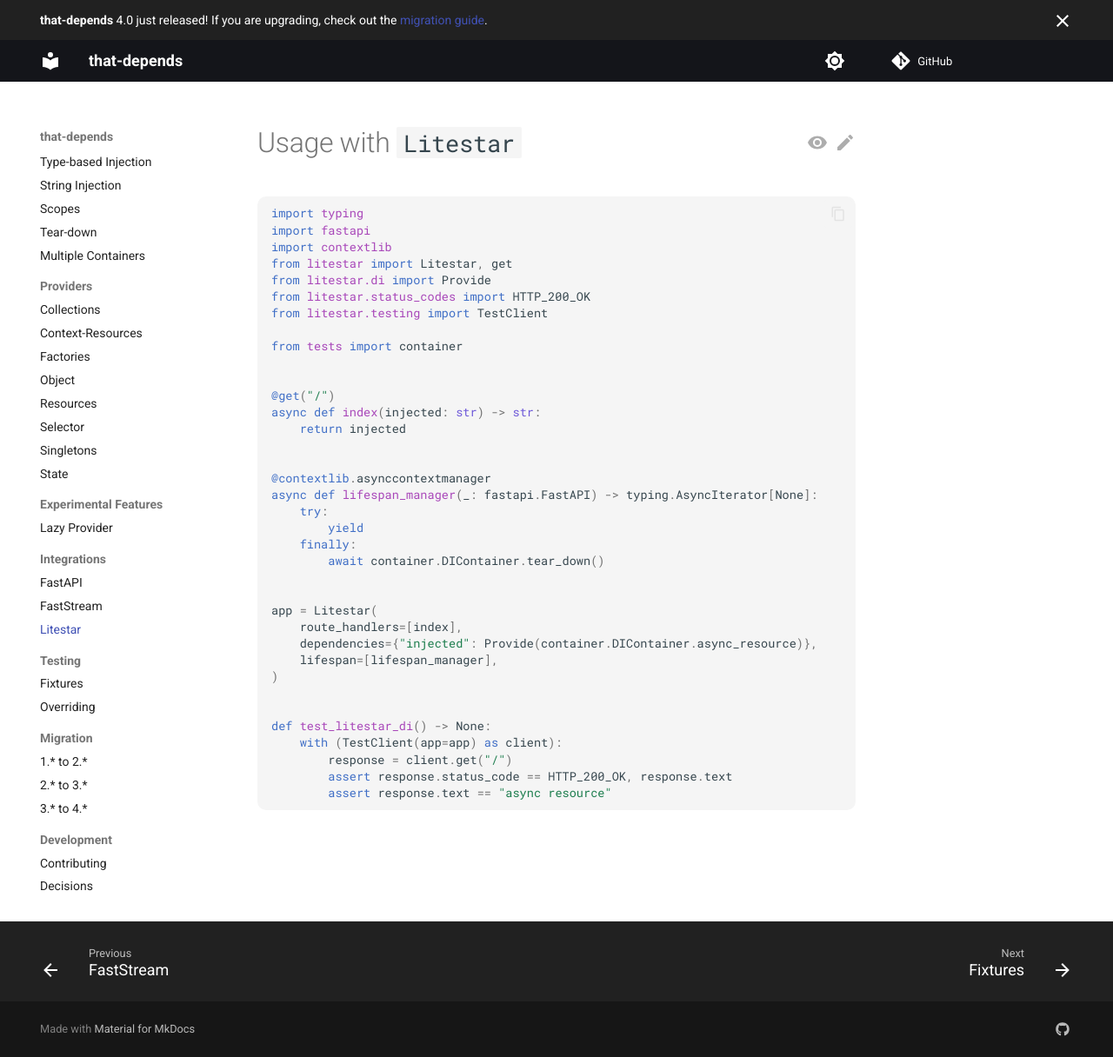
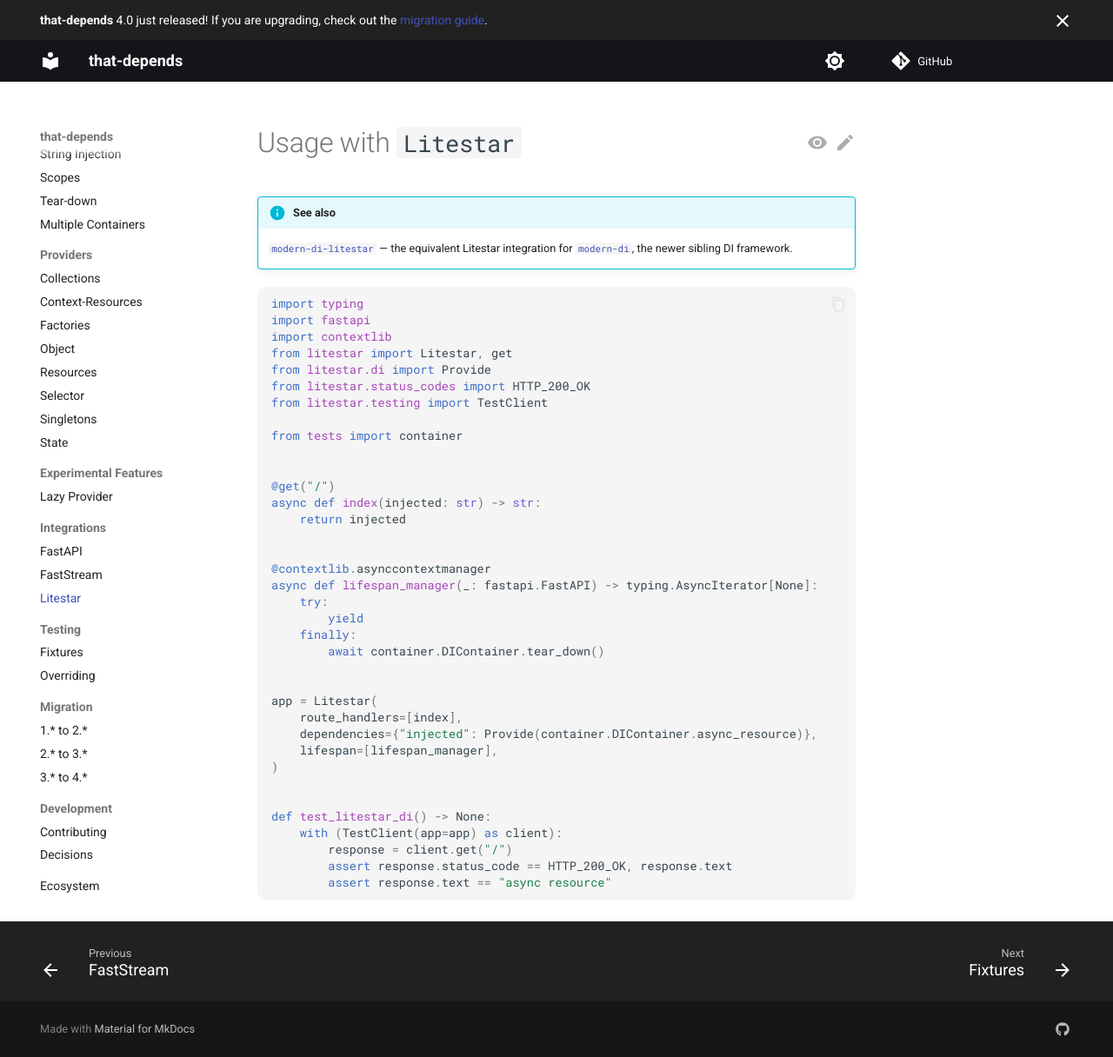
Before and after one commit to modern-python/that-depends, an MkDocs documentation site: the page built from docs/integrations/litestar.md, in a window 1280 px wide and 1216 px high. Shown: the whole window at 87% size. Built offline with MkDocs 1.6.1 and Material for MkDocs 9.7.7, drawn with Linux system fonts in a browser that asks for light colours; comment, search, counter and statistics services are not loaded.

Commit message:
add links to ecosystem and modern-di

````diff
--- a/docs/integrations/litestar.md
+++ b/docs/integrations/litestar.md
@@ -1,4 +1,9 @@
 # Usage with `Litestar`
+
+!!! info "See also"
+    [`modern-di-litestar`](https://github.com/modern-python/modern-di-litestar) — the equivalent
+    Litestar integration for [`modern-di`](https://github.com/modern-python/modern-di), the newer
+    sibling DI framework.
 
 ```python
 import typing
--- a/mkdocs.yml
+++ b/mkdocs.yml
@@ -41,6 +41,7 @@ nav:
   - Development:
       - Contributing: dev/contributing.md
       - Decisions: dev/main-decisions.md
+  - Ecosystem: ecosystem.md
 
 theme:
   name: material
@@ -92,6 +93,7 @@ markdown_extensions:
       use_pygments: true
   - attr_list
   - md_in_html
+  - admonition
   - pymdownx.superfences
   - pymdownx.tabbed:
       alternate_style: true
@@ -135,6 +137,8 @@ plugins:
           - testing/provider-overriding.md: Overriding providers
         Experimental features:
           - experimental/lazy.md: The Lazy provider
+        Ecosystem:
+          - ecosystem.md: Related projects in the modern-python organization
 
 extra:
   social:
````
Also changed, not shown: README.md (+22 -0 lines), docs/ecosystem.md (added, +40 -0 lines), docs/integrations/fastapi.md (+5 -0 lines), docs/integrations/faststream.md (+4 -0 lines).
